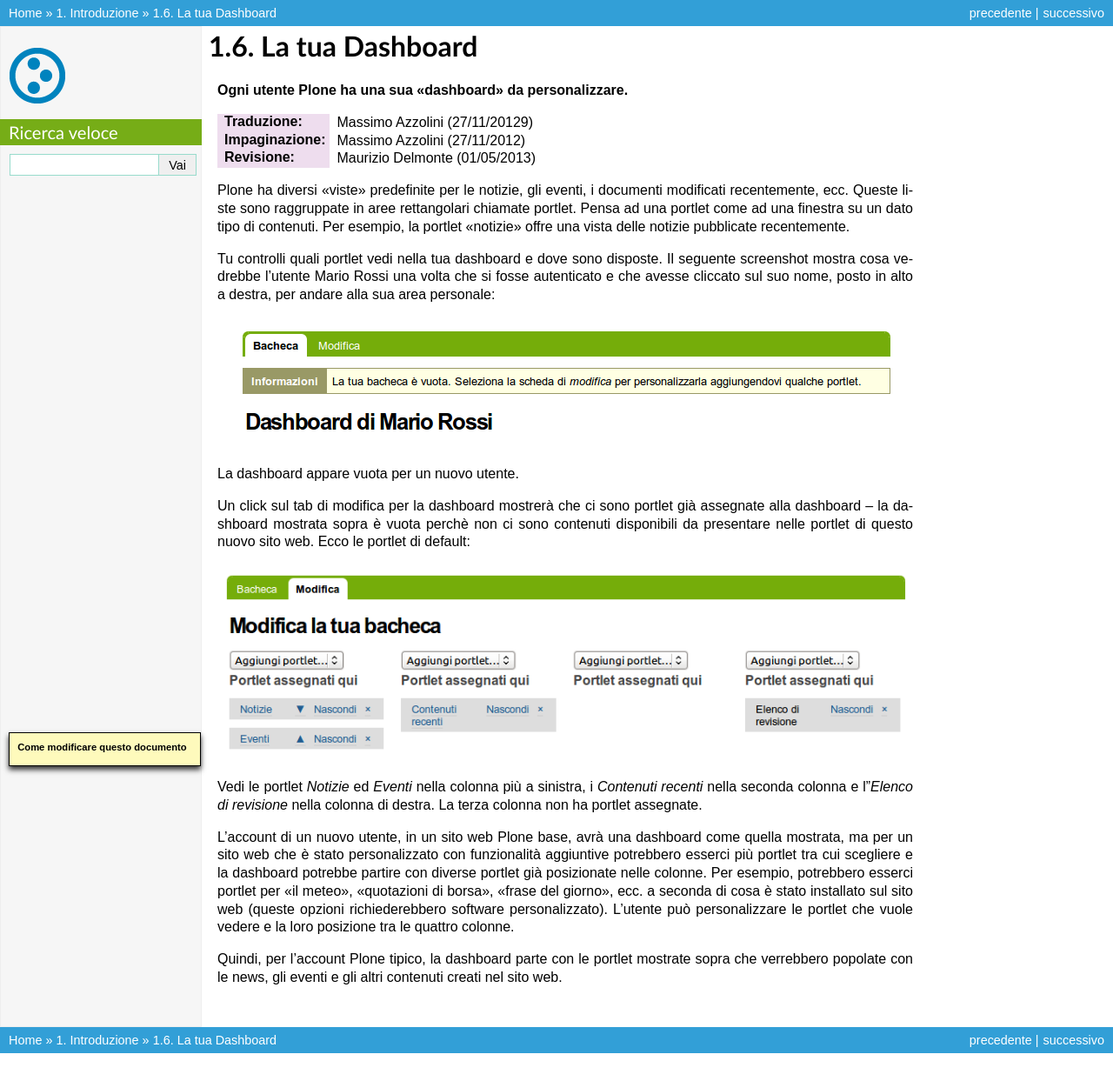
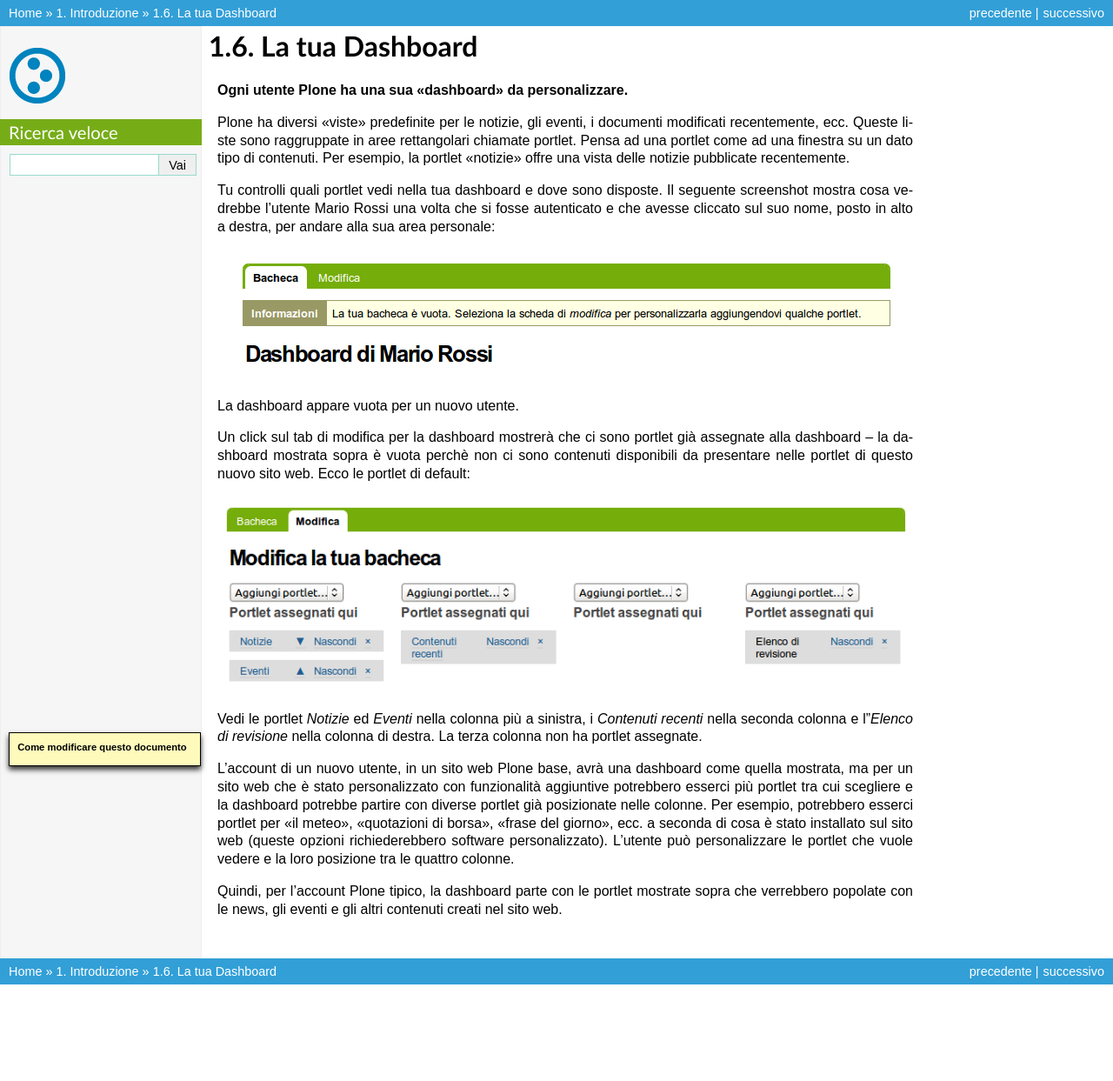
Before and after one commit to plone-it/collective.italiandocumentation, a Sphinx documentation site: the page built from source/introduction/your-dashboard.rst, in a window 1280 px wide. Shown: the whole page at 87% size. Built offline with Sphinx 7.4.7, drawn with Linux system fonts in a browser that asks for light colours; pages that are not in the unit, such as notebooks, are missing from menus; after the commit the page ends 1164 px from its top, so only the background shows below that.

Commit message:
Tolta tabella intestazione

```diff
--- a/source/introduction/your-dashboard.rst
+++ b/source/introduction/your-dashboard.rst
@@ -2,10 +2,6 @@
 ===================
 
 **Ogni utente Plone ha una sua "dashboard" da personalizzare.**
-
-:Traduzione: Massimo Azzolini (27/11/20129)
-:Impaginazione: Massimo Azzolini (27/11/2012)
-:Revisione:  Maurizio Delmonte (01/05/2013)
 
 Plone ha diversi "viste" predefinite per le notizie, gli eventi,
 i documenti modificati recentemente, ecc. Queste liste sono raggruppate
```
Also changed, not shown: other parts of source/introduction/your-dashboard.rst (+2 -2 lines).
